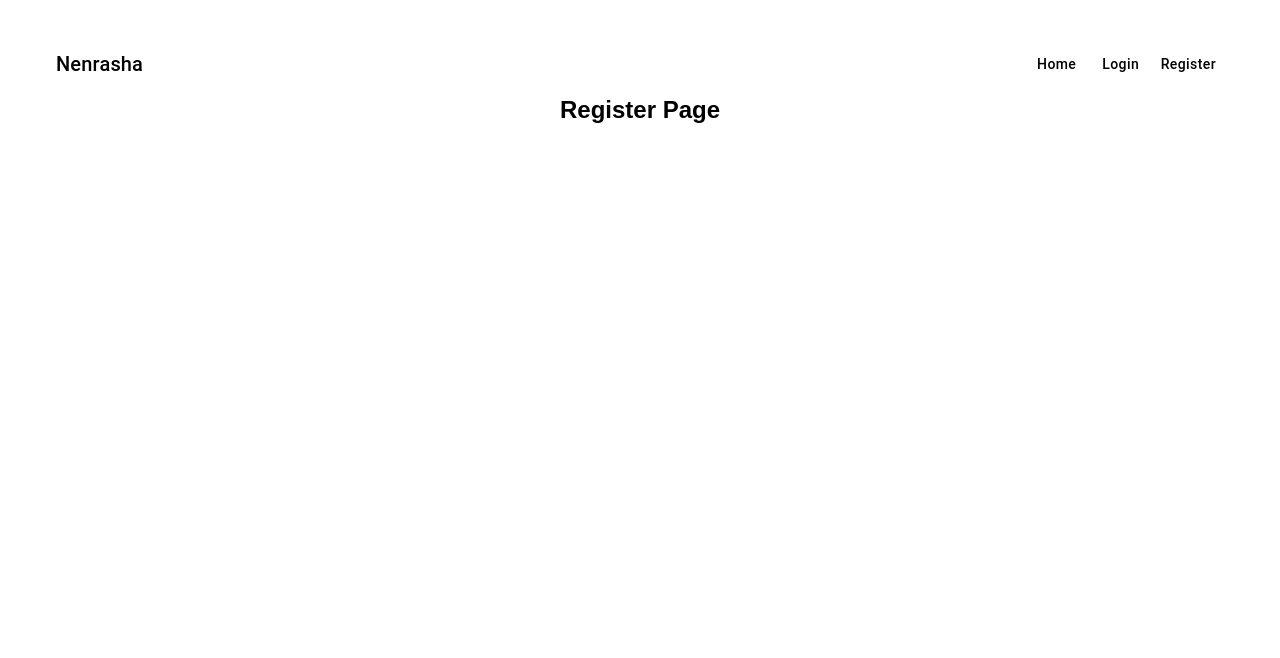
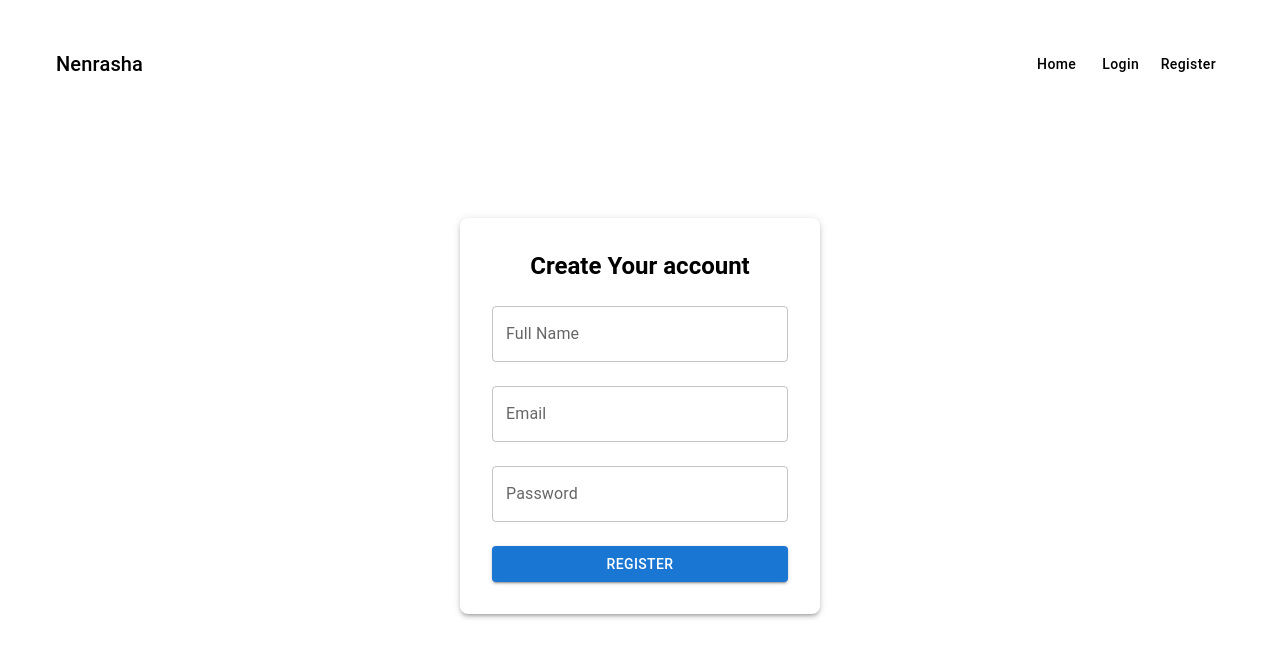
Before and after one commit to Manthan0000/nenrasha, a React (Vite) app in the folder Frontend/: page /register in a window 1280 px wide. Shown: the top 658 px of the page. Built offline with nearby package versions, Linux system fonts and the light colour scheme.

Commit message:
Login and Register pages UI modified

```diff
--- a/Frontend/src/pages/Login.jsx
+++ b/Frontend/src/pages/Login.jsx
@@ -1,8 +1,27 @@
+import {Box, Typography, TextField, Button} from '@mui/material';
+
 function Login(){
     return (
-        <div>
-            <h2>Login Page</h2>
-        </div>
+        <Box sx={{
+            minHeight: '80vh',
+            display: 'flex',
+            alignItems: 'center',
+            justifyContent: 'center',
+        }}>
+            <Box sx={{
+                width: 360,
+                p: 4,
+                boxShadow: 3,
+                borderRadius: 2,
+            }}>
+                <Typography variant="h5" fontWeight="bold" gutterBottom>
+                    Login to Nenrasha
+                </Typography>
+                <TextField lable="Email" placeholder="Enter Email" type="email" fullWidth margin="normal" />
+                <TextField lable="Password" placeholder="Enter Password" type="Password" fullWidth margin="normal" />
+                <Button variant='contained' fullWidth sx={{ mt:2}}>Login</Button>
+            </Box>
+        </Box>
     );
 }
 export default Login;
--- a/Frontend/src/pages/Register.jsx
+++ b/Frontend/src/pages/Register.jsx
@@ -1,8 +1,28 @@
+import {Box ,Typography, TextField, Button} from '@mui/material'
+
 function Register(){
     return (
-        <div>
-            <h2>Register Page</h2>
-        </div>
+        <Box sx={{
+            minHeight: '80vh',
+            display: 'flex',
+            alignItems: 'center',
+            justifyContent: 'center'
+        }}>
+            <Box sx={{
+                width: 360,
+                p: 4,
+                boxShadow: 3,
+                borderRadius: 2,
+            }}>
+                <Typography variant='h5' fontWeight="bold" gutterBottom>
+                    Create Your account
+                </Typography>
+                <TextField label="Full Name" placeholder="Enter Your Name" fullWidth margin="normal"></TextField>
+                <TextField label="Email" placeholder="Enter Email Address" fullWidth margin="normal"></TextField>
+                <TextField label="Password" placeholder="Enter Password" fullWidth margin="normal"></TextField>
+                <Button variant='contained' fullWidth sx={{ mt: 2}}>Register</Button>
+            </Box>
+        </Box>
     );
 }
 export default Register;
```
